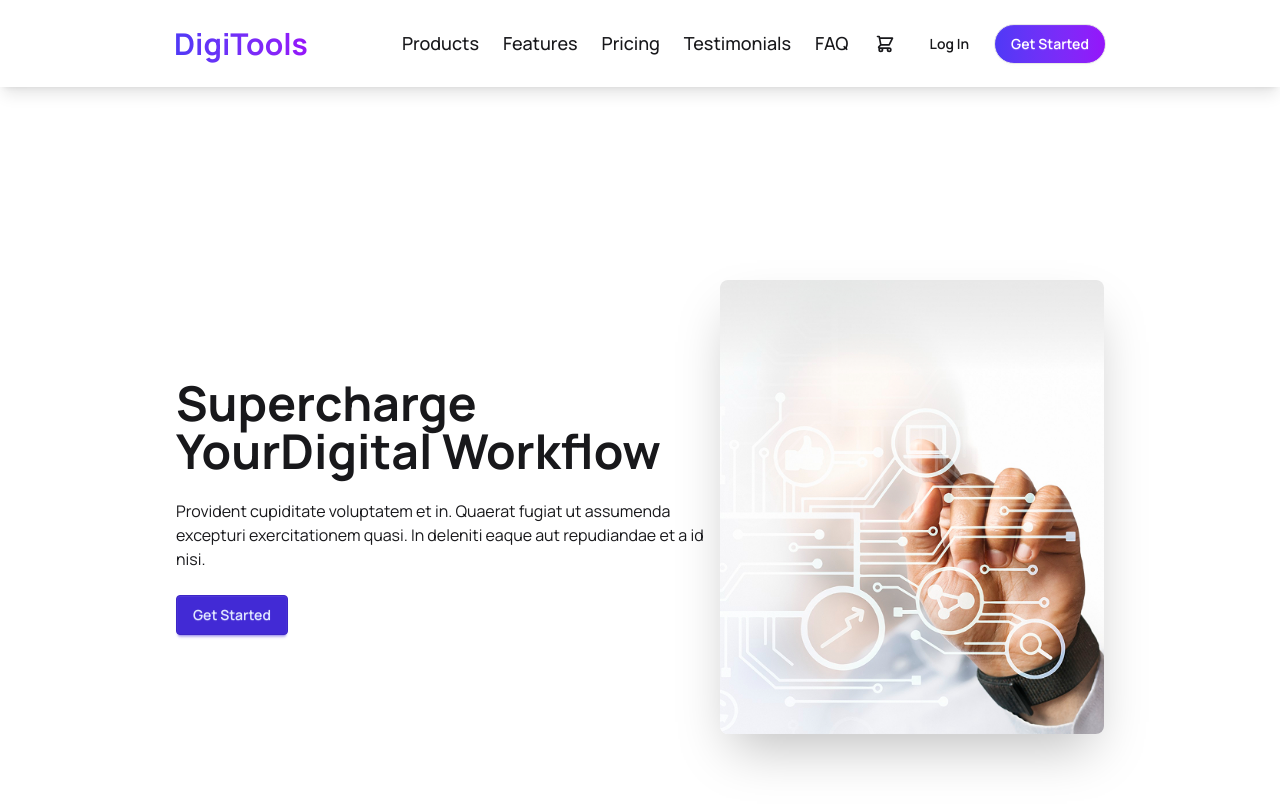
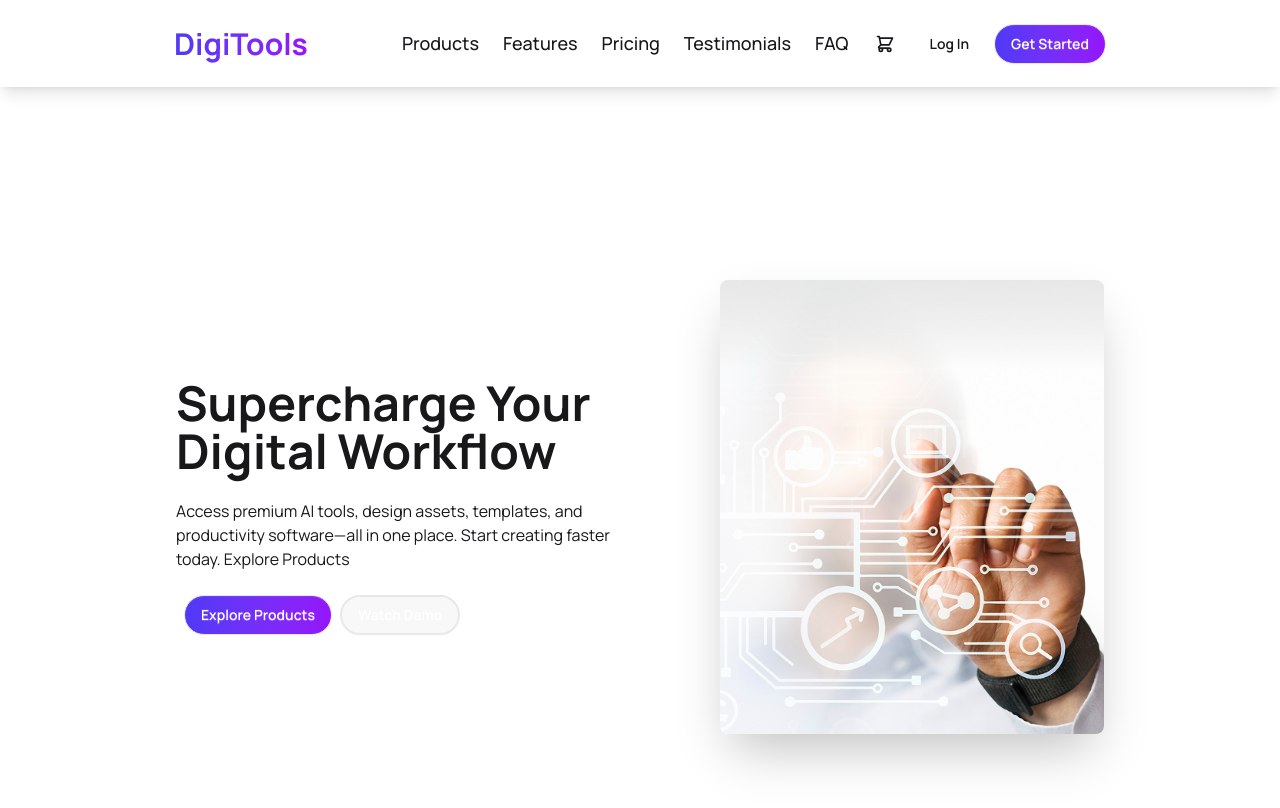
Before and after one commit to Reyad-Hoq/digitools-ai, a React (Vite) app: page / in a window 1280 px wide. Shown: the top 808 px of the page. Built offline with nearby package versions, Linux system fonts and the light colour scheme.

Commit message:
button added in banner

```diff
--- a/src/components/banner.jsx
+++ b/src/components/banner.jsx
@@ -3,18 +3,20 @@ import bannerImg from "../assets/banner.png";
 const Banner = () => {
   return (
     <div className="hero bg-base-100 min-h-screen w-9/12 mx-auto">
-      <div className="hero-content flex-col lg:flex-row-reverse">
+      <div className="hero-content flex-col lg:flex-row-reverse text-center lg:text-left gap-16">
         <img
           src={bannerImg}
           className="max-w-sm rounded-lg shadow-2xl"
         />
         <div>
-          <h1 className="text-5xl font-bold">Supercharge YourDigital Workflow</h1>
+          <h1 className="text-5xl font-bold">Supercharge Your <br />Digital Workflow</h1>
           <p className="py-6">
-            Provident cupiditate voluptatem et in. Quaerat fugiat ut assumenda excepturi exercitationem
-            quasi. In deleniti eaque aut repudiandae et a id nisi.
+            Access premium AI tools, design assets, templates, and productivity
+            software—all in one place. Start creating faster today.
+            Explore Products
           </p>
-          <button className="btn btn-primary">Get Started</button>
+          <button className="btn bg-linear-to-r from-[#4F39F6] to-[#9514FA] rounded-full text-white mx-2 hover:scale-103 delay-100">Explore Products</button>
+          <button className="btn border-2 border-gradient-to-r from-[#4F39F6] to-[#9514FA] rounded-full text-white">Watch Demo</button>
         </div>
       </div>
     </div>
```
